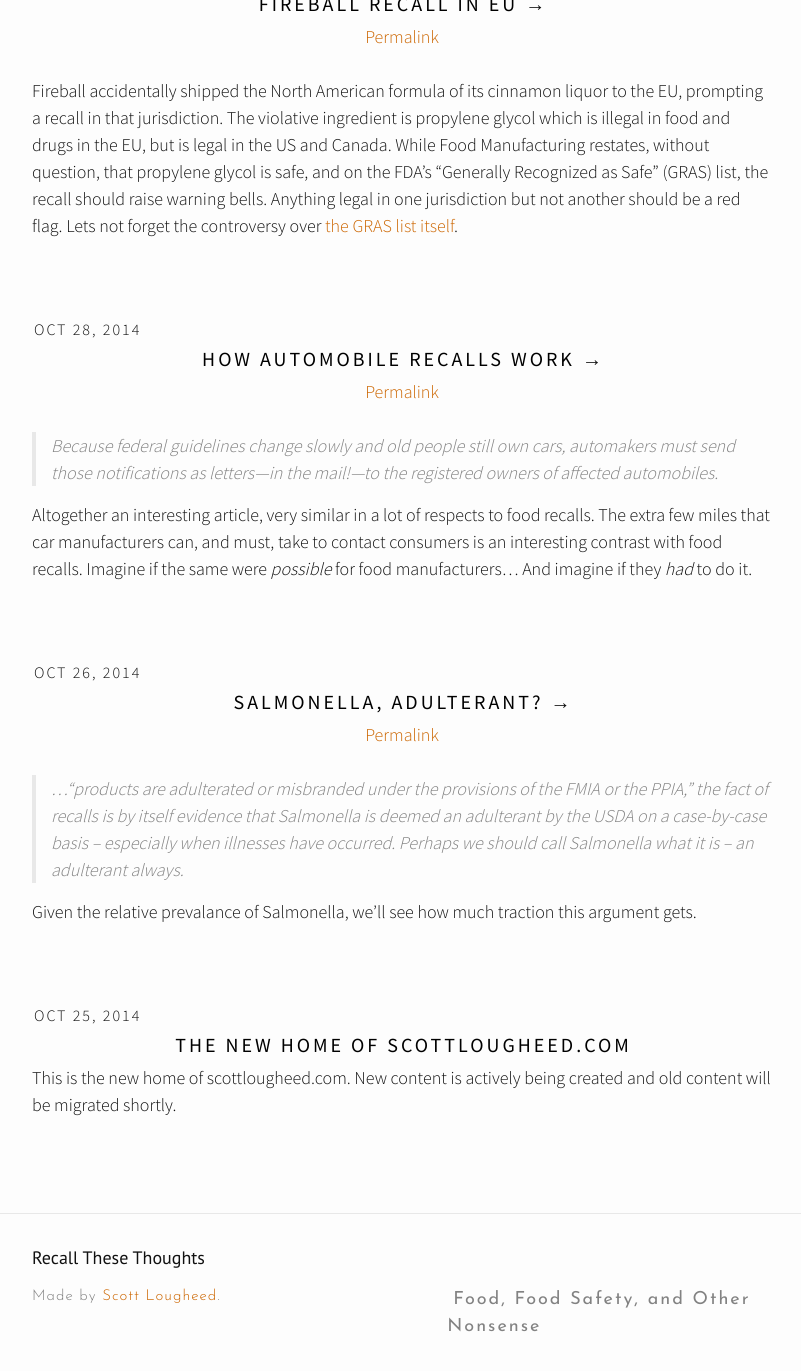
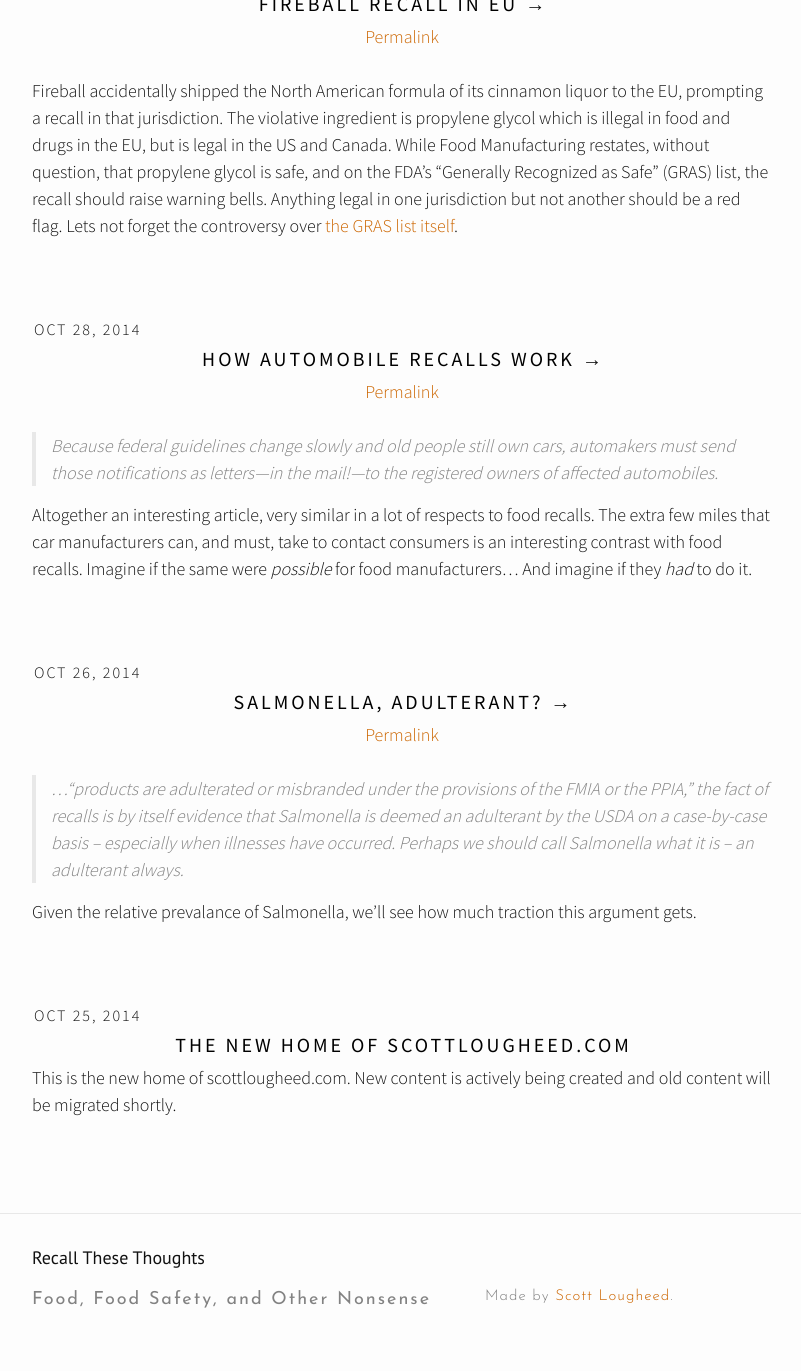
Before and after one commit to scottisloud/rtt-jekyll, a Jekyll site: the page built from index.html, in a window 1280 px wide and 1400 px high, scrolled down 28783 px. Shown: the top 1371 px of the window, without its empty margins (238-1039 px from the left). Built offline with Jekyll 4.4.1, drawn with Linux system fonts in a browser that asks for light colours; nearby versions of some CDN libraries; the list of posts is cut into pages by our own code.

Commit message:
remove centre footer column
removed centre footer column, switched content between columns 1 and 3.
changed proportion to 60:40

```diff
--- a/_includes/footer.html
+++ b/_includes/footer.html
@@ -5,20 +5,21 @@
     <h2 class="footer-heading small-site-title">{{ site.title }}</h2>
 
     <div class="footer-col-wrapper">
-      <div class="footer-col footer-col-1">
+      <div class="footer-col footer-col-1 site-description">
+        <p>{{ site.description }}</p>
+
+      </div>
+
+      <!-- <div class="footer-col footer-col-2 footer-content">
+        <ul class="social-media-list">
+
+        </ul>
+      </div> -->
+
+      <div class="footer-col footer-col-3">
         <ul class="contact-list footer-content">
           <li>Made by <a href="http://twitter.com/scottisloud" target="_blank">Scott Lougheed</a>.</li>
         </ul>
-      </div>
-
-      <div class="footer-col footer-col-2 footer-content">
-        <ul class="social-media-list">
-
-        </ul>
-      </div>
-
-      <div class="footer-col footer-col-3 site-description">
-        <p>{{ site.description }}</p>
       </div>
     </div>
 
--- a/css/style.scss
+++ b/css/style.scss
@@ -440,7 +440,7 @@
 .site-description {
   font-size: 18px;
   letter-spacing: 2px;
-  text-indent: 6px;
+  // text-indent: 6px;
   font-family: 'Josefin Sans';
 }
 .exclamationMark {
@@ -566,16 +566,16 @@
   padding-left: $spacing-unit / 2;
 }
 .footer-col-1 {
-  width: -webkit-calc(35% - (#{$spacing-unit} / 2));
-  width: calc(35% - (#{$spacing-unit} / 2));
+  width: -webkit-calc(60% - (#{$spacing-unit} / 2));
+  width: calc(60% - (#{$spacing-unit} / 2));
 }
-.footer-col-2 {
-  width: -webkit-calc(20% - (#{$spacing-unit} / 2));
-  width: calc(20% - (#{$spacing-unit} / 2));
-}
+// .footer-col-2 {
+//   width: -webkit-calc(20% - (#{$spacing-unit} / 2));
+//   width: calc(20% - (#{$spacing-unit} / 2));
+// }
 .footer-col-3 {
-  width: -webkit-calc(45% - (#{$spacing-unit} / 2));
-  width: calc(45% - (#{$spacing-unit} / 2));
+  width: -webkit-calc(40% - (#{$spacing-unit} / 2));
+  width: calc(40% - (#{$spacing-unit} / 2));
 }
 @include media-query($on-laptop) {
   .footer-col-1,
```
